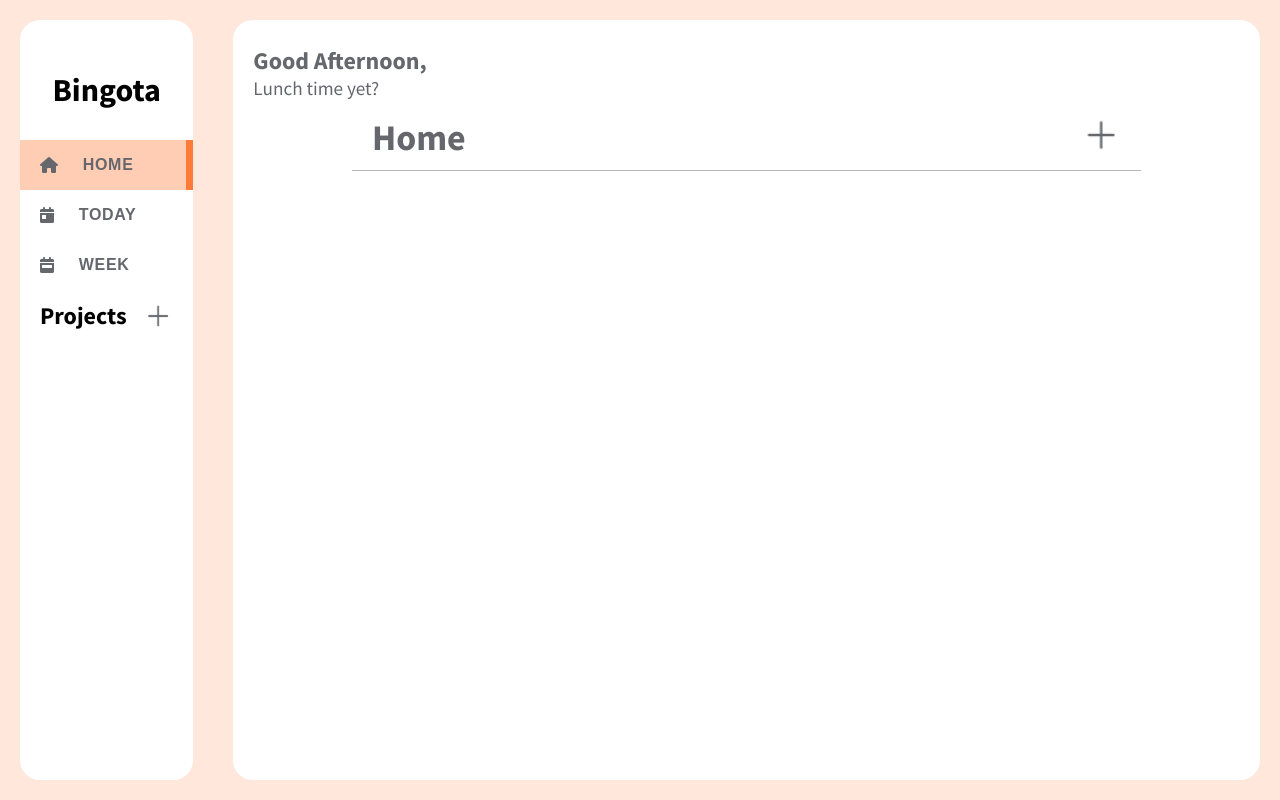
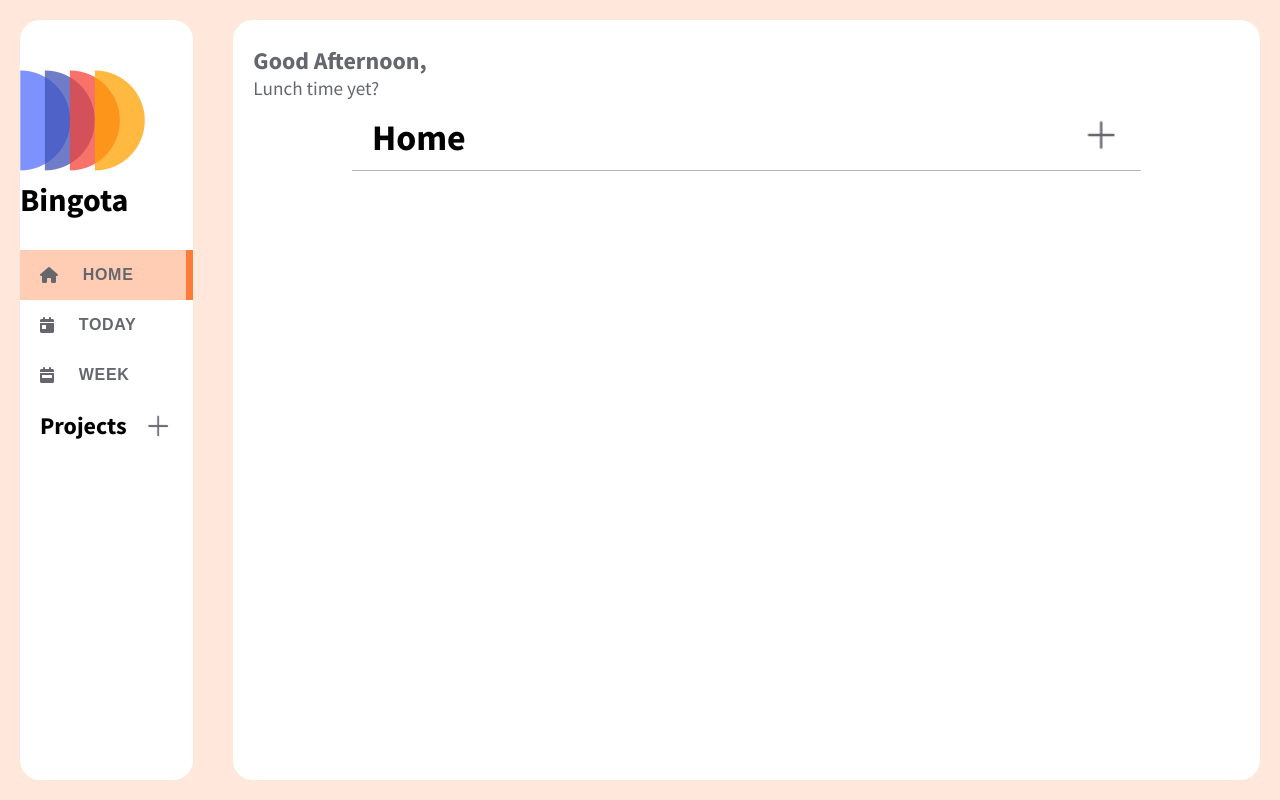
Before and after one commit to oalva-rez/to-do-app, a React (Create React App) app: page / in a window 1280 px wide. Built offline with nearby package versions, Linux system fonts and the light colour scheme.

Commit message:
logo and styling

```diff
--- a/public/index.html
+++ b/public/index.html
@@ -8,7 +8,7 @@
       crossorigin="anonymous"
     ></script>
     <meta name="viewport" content="width=device-width, initial-scale=1" />
-    <title>ToDo Mio</title>
+    <title>Bingota</title>
   </head>
   <body>
     <noscript>You need to enable JavaScript to run this app.</noscript>
--- a/src/App.js
+++ b/src/App.js
@@ -3,6 +3,7 @@ import Tasks from "./Tasks";
 import Greeting from "./Greeting";
 import { nanoid } from "nanoid";
 import add from "./assets/add.png";
+import logo from "./assets/logo.png";
 
 export default function App() {
   const [inputData, setInputData] = useState({
@@ -119,7 +120,10 @@ export default function App() {
   return (
     <>
       <aside>
-        <h1>Bingota</h1>
+        <h1>
+          <img src={logo} alt="logo" />
+          Bingota
+        </h1>
         <div className="filters">
           <button
             onClick={() =>
--- a/src/Greeting.js
+++ b/src/Greeting.js
@@ -23,7 +23,7 @@ export default function Greeting() {
     greeting = (
       <div className="greeting">
         <h1>Good Evening,</h1>
-        <h2>The moon looks beautiful tonight.</h2>
+        <h2>A nights rest for a better tomorrow.</h2>
       </div>
     );
   }
--- a/src/Tasks.js
+++ b/src/Tasks.js
@@ -43,7 +43,13 @@ export default function Tasks(props) {
   return (
     <ul className="tasks--list">
       {tasksToRender.map((task) => (
-        <li key={task.id} className="tasks--item">
+        <li
+          key={task.id}
+          className="tasks--item"
+          onClick={(e) => {
+            props.selectTask(e, task);
+          }}
+        >
           {task.isCompleted ? (
             <img
               src={checked}
@@ -70,6 +76,12 @@ export default function Tasks(props) {
               props.deleteTask(e, task);
             }}
           ></i>
+          {/* <i
+            className="fa-solid fa-pen-to-square"
+            onClick={(e) => {
+              props.selectTask(e, task);
+            }}
+          ></i> */}
         </li>
       ))}
     </ul>
--- a/src/index.css
+++ b/src/index.css
@@ -127,6 +127,7 @@ aside .filters {
   padding: 5px 20px;
   cursor: pointer;
   border-right: solid 7px transparent;
+  border-radius: 5px;
 }
 .project--item i {
   font-size: 0.9rem;
@@ -176,7 +177,9 @@ main {
   font-size: 1.5rem;
   padding: 10px 20px;
 }
-
+.tasks--header h2 {
+  color: black;
+}
 .tasks--header img {
   width: 40px;
   height: 40px;
@@ -214,10 +217,14 @@ main {
   background-color: var(--input--background);
   padding: 5px;
   border-radius: var(--btn-brad);
+  font-size: 1.3rem;
 }
 .tasks--btns {
   display: flex;
   gap: 5px;
+}
+.tasks--btns button {
+  font-size: 1.3rem;
 }
 .tasks--list {
   display: grid;
```
Also changed, not shown: src/assets/logo.png (added).
